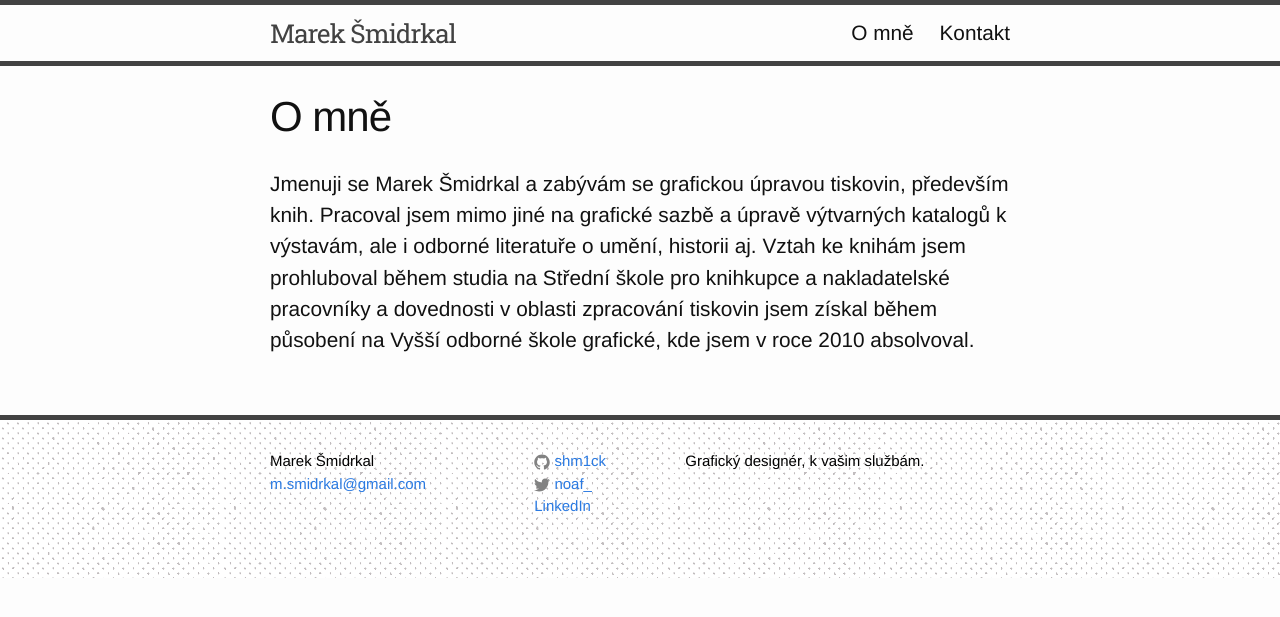
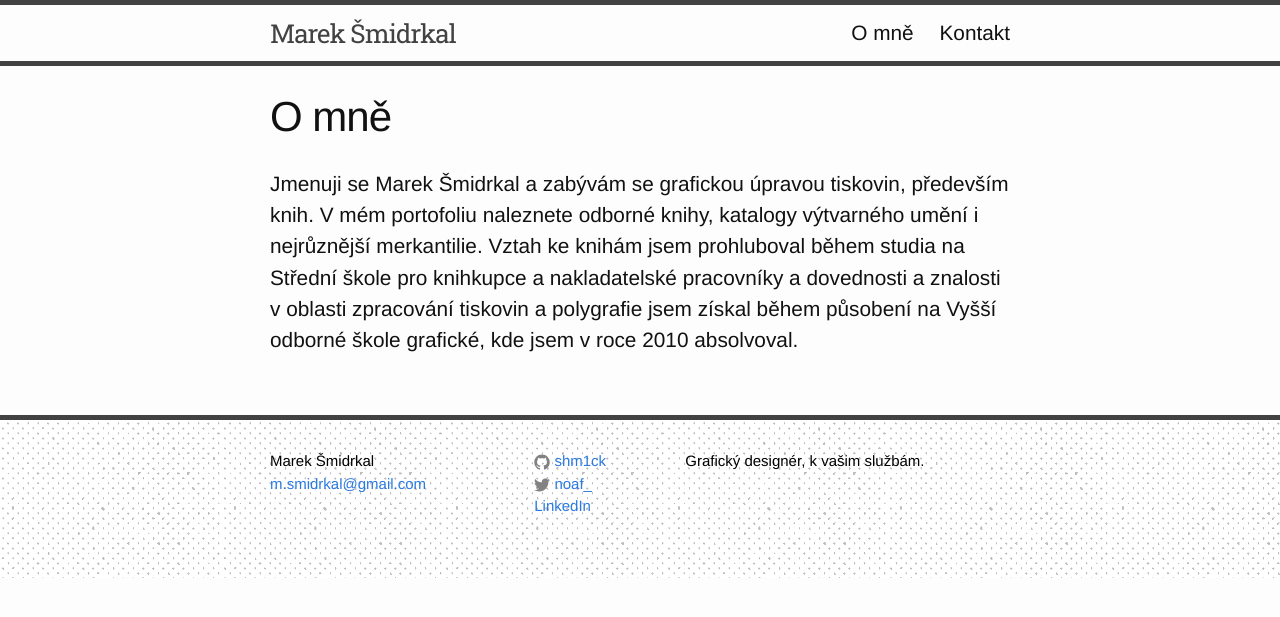
Before and after one commit to shm1ck/my-first-repo.github.io, a Jekyll site: the page built from o-mne.md, in a window 1280 px wide. Shown: the top 617 px of the page. Built offline with Jekyll 4.4.1, drawn with Linux system fonts in a browser that asks for light colours; some web fonts are replaced.

Commit message:
Update o-mne.md

```diff
--- a/o-mne.md
+++ b/o-mne.md
@@ -2,6 +2,5 @@
 layout: post
 title: O mně
 permalink: /O mně/
-date:   2015-05-31 05:10:14 -0400
 ---
-<p>Jmenuji se Marek Šmidrkal a zabývám se grafickou úpravou tiskovin, především knih. Pracoval jsem mimo jiné na grafické sazbě a úpravě výtvarných katalogů k výstavám, ale i odborné literatuře o umění, historii aj. Vztah ke knihám jsem prohluboval během studia na Střední škole pro knihkupce a nakladatelské pracovníky a dovednosti v oblasti zpracování tiskovin jsem získal během působení na Vyšší odborné škole grafické, kde jsem v roce 2010 absolvoval.</p>
+<p>Jmenuji se Marek Šmidrkal a zabývám se grafickou úpravou tiskovin, především knih. V mém portofoliu naleznete odborné knihy, katalogy výtvarného umění i nejrůznější merkantilie. Vztah ke knihám jsem prohluboval během studia na Střední škole pro knihkupce a nakladatelské pracovníky a dovednosti a znalosti v oblasti zpracování tiskovin a polygrafie jsem získal během působení na Vyšší odborné škole grafické, kde jsem v roce 2010 absolvoval.</p>
```
